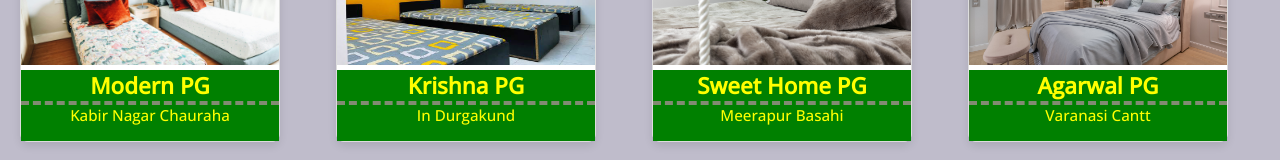
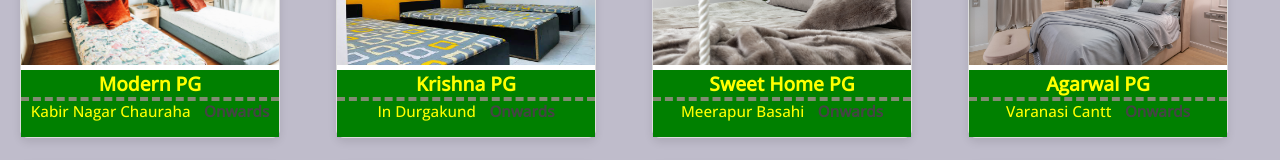
Before and after one commit to arjun2010-ece/bike_pg_rental_system, a React (Vite) app: page /pg-rental/home in a window 1280 px wide. Shown: the part 592-752 px from the top of the page. Built offline with nearby package versions, Linux system fonts and the light colour scheme.

Commit message:
Added content of bike and pg homepage and admin page

```diff
--- a/src/components/Card.css
+++ b/src/components/Card.css
@@ -3,25 +3,38 @@
     border-radius: 8px;
     /* padding: 16px; */
     margin: 4px;
+    cursor: pointer;
     background-color: #fff;
     box-shadow: 0 4px 8px rgba(0, 0, 0, 0.1);
+    transition: 1s linear ease-in-out;
+}
+
+  .card:hover{
+    transform:scaleY(1.14);
   }
 
   .card-content{
     background-color: green;
-    color: yellow;
     text-align: center;
   }
 
   .card-content h2{
-    font-size: 1.4rem;
+    color: yellow;
+    font-size: 1.2rem;
     font-weight: 900;
     border-bottom: 4px dashed rgb(129, 139, 114);
   }
 
-  .card-content p{
+  .card-content .heading{
+    color: yellow;
     font-size: .95rem;
     padding-bottom: 1rem;
+  }
+
+  .card-content .heading .desc{
+    color: #444;
+    font-weight: bold;
+    padding-left: .6rem;
   }
 
   .card img{
--- a/src/components/Card.jsx
+++ b/src/components/Card.jsx
@@ -1,13 +1,14 @@
 import React from 'react';
 import './Card.css';
 
-const Card = ({ title, description, imageUrl }) => {
+const Card = ({ title, description, imageUrl,quality }) => {
   return (
     <div className="card">
       <img src={imageUrl} alt={title} />
       <div className="card-content">
-        <h2>{title}</h2>
-        <p>{description}</p>
+        <h2>{title} </h2>
+        <p className='heading'>{description}  <span className='desc'>Onwards</span> </p>
+
       </div>
     </div>
   );
--- a/src/pages/Bike-Homepage.css
+++ b/src/pages/Bike-Homepage.css
@@ -5,7 +5,8 @@
 } */
 
 .bike-item-list{
-    background-image: url(/public/image/bike1.jpg);
+    background-image: url(/image/bike1.jpg);
     background-size: cover;
     height: 400px;
+    cursor: pointer;
 }
--- a/src/pages/Bike-Homepage.jsx
+++ b/src/pages/Bike-Homepage.jsx
@@ -5,14 +5,14 @@ import "./Bike-Homepage.css";
 
 const BikeRentPage = () => {
   const bikeData = [
-    { id: 1, title: 'Mountain Bike', description: 'Explore the trails.', imageUrl: '../image/bike2.jpg' },
-    { id: 1, title: 'Mountain Bike', description: 'Explore the trails.', imageUrl: '../image/bike4.jpg' },
-    { id: 1, title: 'Mountain Bike', description: 'Explore the trails.', imageUrl: '../image/bike5.jpg' },
-    { id: 1, title: 'Mountain Bike', description: 'Explore the trails.', imageUrl: '../image/bike6.jpg' },
-    { id: 1, title: 'Mountain Bike', description: 'Explore the trails.', imageUrl: '../image/bike7.jpg' },
-    { id: 1, title: 'Mountain Bike', description: 'Explore the trails.', imageUrl: '../image/bike3.jpg' },
-    { id: 1, title: 'Mountain Bike', description: 'Explore the trails.', imageUrl: '../image/scooty1.jpg' },
-    { id: 1, title: 'Mountain Bike', description: 'Explore the trails.', imageUrl: '../image/scooty2.jpg' },
+    { id: 1, title: 'TVS Raider 125', description: 'Rs.3,12,286',quality: 'Onwards', imageUrl: '../image/bike2.jpg' },
+    { id: 1, title: 'Royal Enfield Hunter 350', description: 'Rs.2,75,654',quality: 'Onwards', imageUrl: '../image/bike4.jpg' },
+    { id: 1, title: 'Yamaha MT 15 V2', description: 'Rs.1,97,394',quality: 'Onwards',imageUrl: '../image/bike5.jpg' },
+    { id: 1, title: 'Honda SP 125', description: 'Rs.1,02,141',quality: 'Onwards', imageUrl: '../image/bike6.jpg' },
+    { id: 1, title: 'Yamaha R15 V4', description: 'Rs.2,13,406',quality: 'Onwards', imageUrl: '../image/bike7.jpg' },
+    { id: 1, title: 'Royal Enfield Bullet', description: 'Rs.2,01,892',quality: 'Onwards', imageUrl: '../image/bike3.jpg' },
+    { id: 1, title: 'Hero Xtreme 125R', description: 'Rs.1,17,297',quality: 'Onwards', imageUrl: '../image/scooty1.jpg' },
+    { id: 1, title: 'Honda Activa 6G', description: 'Rs.1,12,453',quality: 'Onwards', imageUrl: '../image/scooty2.jpg' },
     // Other bike-related data
   ];
 
--- a/src/pages/PG-Homepage.css
+++ b/src/pages/PG-Homepage.css
@@ -4,7 +4,7 @@ img{
 }
 
 .pg-item-list{
-    background-image: url(/public/image/bedroom2.jpg);
+    background-image: url(/image/bedroom2.jpg);
     background-size: cover;
     height: 400px;
 }
```
